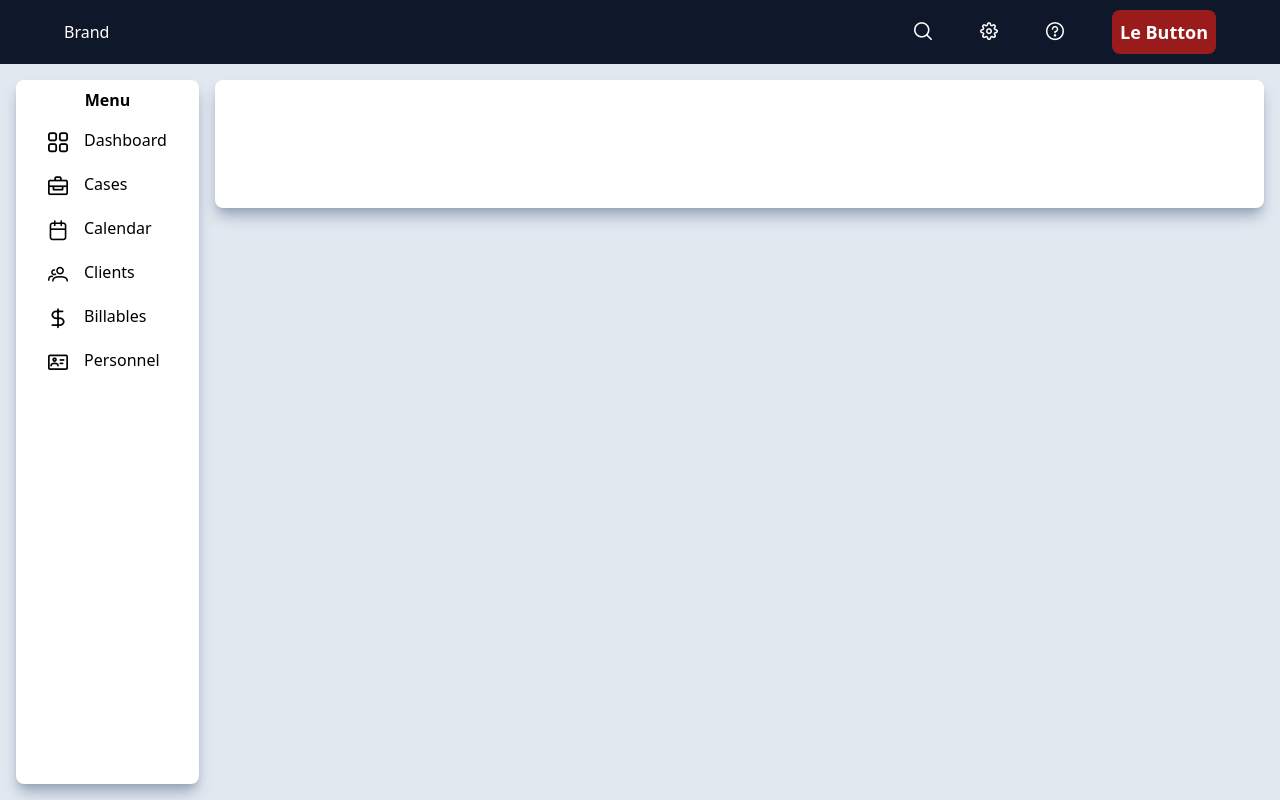
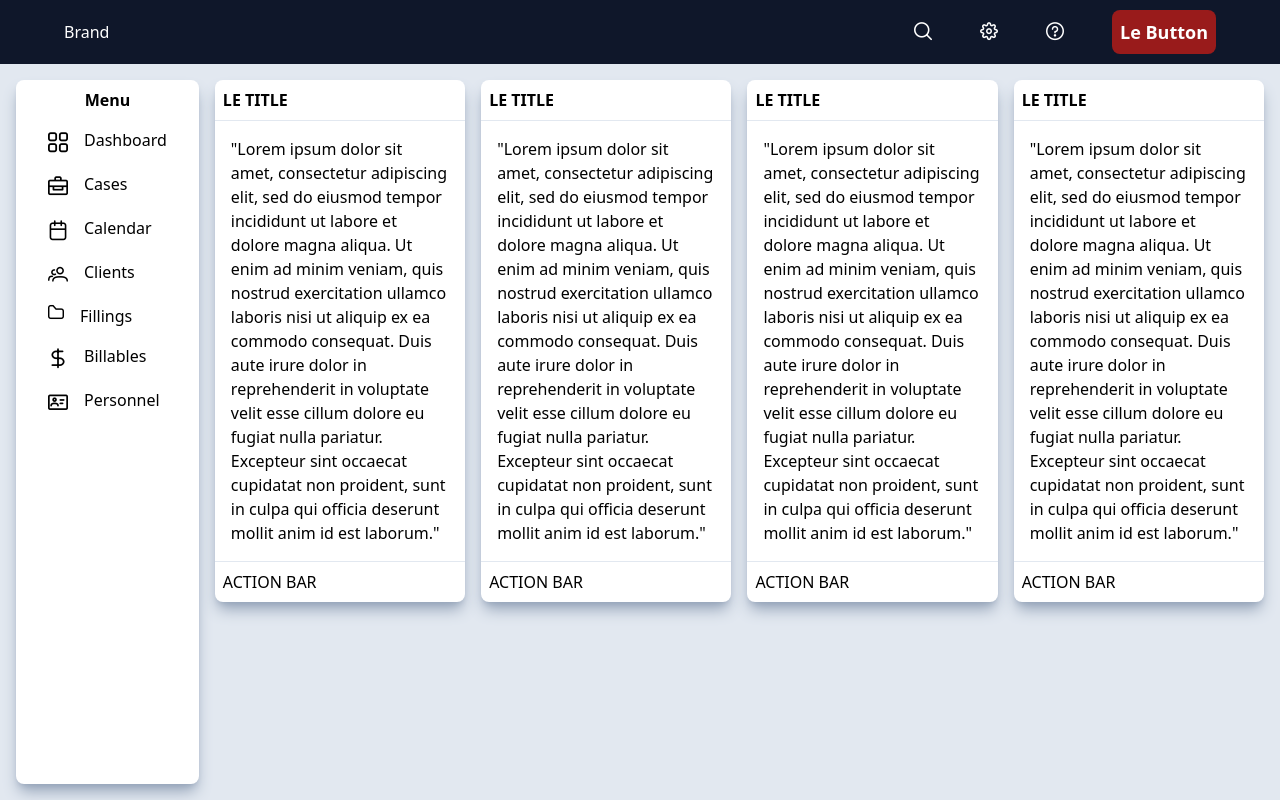
Before and after one commit to phoenixpinpoint/vue-dashboard, a Vue app: page / in a window 1280 px wide. Built offline with nearby package versions, Linux system fonts and the light colour scheme.

Commit message:
Scaffolding the Data Card

```diff
--- a/src/App.vue
+++ b/src/App.vue
@@ -3,8 +3,13 @@
 		<MenuBar />
 		<div class="flex grow bg-slate-200">
 			<SideNav />
-      <div class="mr-4 my-4">
-        <DataCard />
+      <div class="flow">
+        <div class="mr-4 my-4 space-x-4 flex">
+          <DataCard />
+          <DataCard />
+          <DataCard />
+          <DataCard />
+        </div>
       </div>
 		</div>
 	</div>
--- a/src/components/DataCard.vue
+++ b/src/components/DataCard.vue
@@ -1,9 +1,13 @@
 <template>
-  <div class="bg-white p-4 border-solid border-1 rounded-lg shadow-lg shadow-slate-400 text-white">
-    <div>
+  <div class="bg-white border-solid border-1 rounded-lg shadow-lg shadow-slate-400 ">
+    <div class="p-2 border-b border-solid border-slate-200">
+      <b>LE TITLE</b>
+    </div>
+    <div class="p-4">
       "Lorem ipsum dolor sit amet, consectetur adipiscing elit, sed do eiusmod tempor incididunt ut labore et dolore magna aliqua. Ut enim ad minim veniam, quis nostrud exercitation ullamco laboris nisi ut aliquip ex ea commodo consequat. Duis aute irure dolor in reprehenderit in voluptate velit esse cillum dolore eu fugiat nulla pariatur. Excepteur sint occaecat cupidatat non proident, sunt in culpa qui officia deserunt mollit anim id est laborum."
     </div>
-    <div>
+    <div class="p-2 border-t border-solid border-slate-200">
+      ACTION BAR
     </div>
   </div>
 </template>
--- a/src/components/SideNav.vue
+++ b/src/components/SideNav.vue
@@ -5,6 +5,7 @@
     <SideNavItem item-icon="pi pi-briefcase text-xl" item-label="Cases"/>
     <SideNavItem item-icon="pi pi-calendar text-xl" item-label="Calendar"/>
     <SideNavItem item-icon="pi pi-users text-xl" item-label="Clients"/>
+    <SideNavItem item-icon="pi pi-folder" item-label="Fillings"/>
     <SideNavItem item-icon="pi pi-dollar text-xl" item-label="Billables"/>
     <SideNavItem item-icon="pi pi-id-card text-xl" item-label="Personnel"/>
   </div>
```
